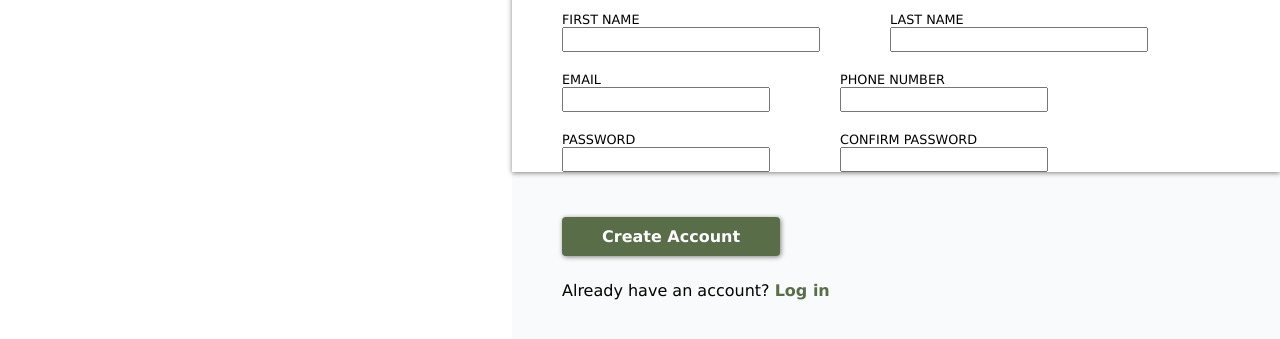
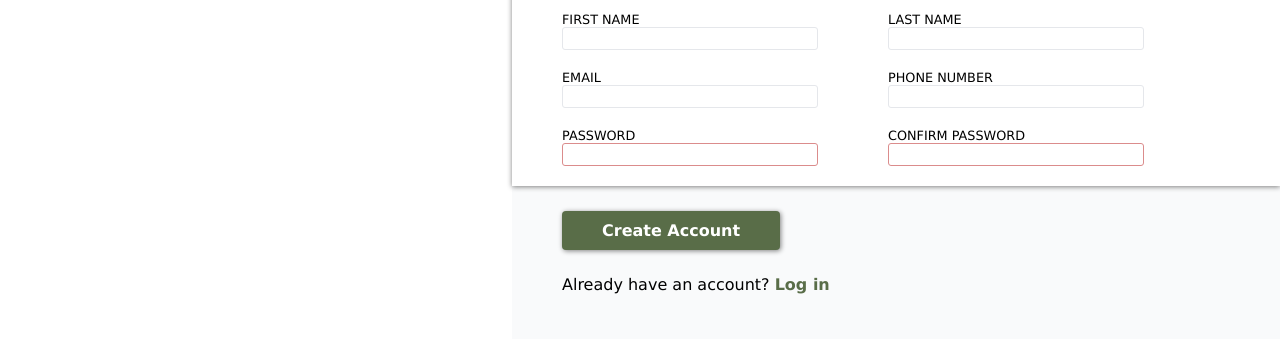
Before and after one commit to nathansquan/TOP-sign-up-form, a plain HTML site: page index.html in a window 1280 px wide. Shown: the part 373-712 px from the top of the page. Drawn offline with Linux system fonts and the light colour scheme.

Commit message:
Add default form input styling
- grey default border
- red default border with :invalid UI pseudoclass
- 3px border radius

```diff
--- a/css/style.css
+++ b/css/style.css
@@ -94,18 +94,26 @@ label {
 }
 
 .form-row {
-    margin-bottom: 20px;
+    padding-bottom: 20px;
     display: flex;
 }
 
-.form-row input[type='text'] {
+.form-row input {
     width: 250px;
+    border: 1px solid #E5E7EB;
+    border-radius: 3px;
 }
+
+.form-row input[type='password']:invalid {
+    border: 1px solid #db8c8c;
+}
+
+
 
 .form-row div {
     display: flex;
     flex-direction: column;
-    margin-right: 70px;
+    padding-right: 70px;
 }
 
 
--- a/index.html
+++ b/index.html
@@ -56,11 +56,11 @@
                     <div class="form-row" id="form-row-3">
                         <div id="pw">
                             <label for="user_pw">PASSWORD</label>
-                            <input type="password" id="user_pw" name="password">
+                            <input type="password" id="user_pw" name="password" required>
                         </div>
                         <div id="confirm-pw">
                             <label for="user_confirm_pw">CONFIRM PASSWORD</label>
-                            <input type="password" id="user_confirm_pw" name="confirm-password">
+                            <input type="password" id="user_confirm_pw" name="confirm-password" required>
                         </div>
                     </div>
                 </div>
```
